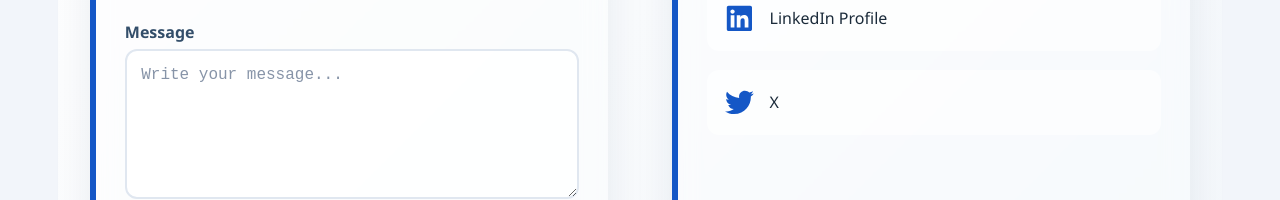
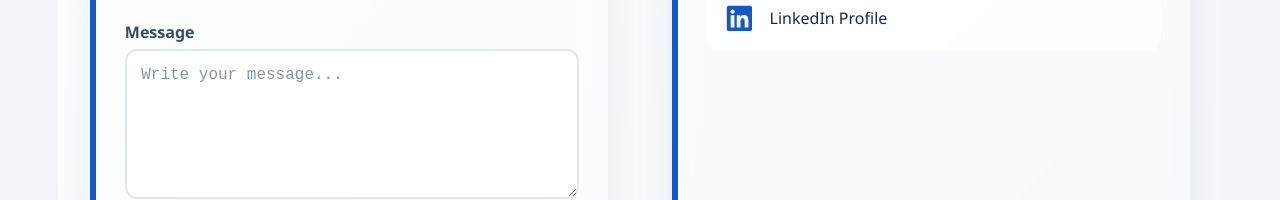
Before and after one commit to ArunKumarPal/MyPortFolio, a React (Vite) app: page / in a window 1280 px wide. Shown: the part 7858-8058 px from the top of the page. Built offline with nearby package versions, Linux system fonts and the light colour scheme; no server answers.

Commit message:
remove X

```diff
--- a/src/components/Contact.jsx
+++ b/src/components/Contact.jsx
@@ -1,7 +1,7 @@
 import React, { useState, useRef } from "react";
 import styled from "styled-components";
 import { motion } from "framer-motion";
-import { FaEnvelope, FaLinkedin, FaGithub, FaTwitter } from "react-icons/fa";
+import { FaEnvelope, FaLinkedin, FaGithub, FaXTwitter } from "react-icons/fa6";
 import emailjs from "@emailjs/browser";
 
 // SECTION CONTAINER
@@ -268,9 +268,9 @@ export default function Contact() {
               <FaLinkedin /> LinkedIn Profile
             </ContactItem>
 
-            <ContactItem href="https://x.com" target="_blank">
-              <FaTwitter /> X
-            </ContactItem>
+            {/* <ContactItem href="https://x.com" target="_blank">
+              <FaXTwitter /> X
+            </ContactItem> */}
 
           </ContactList>
         </Card>
```
